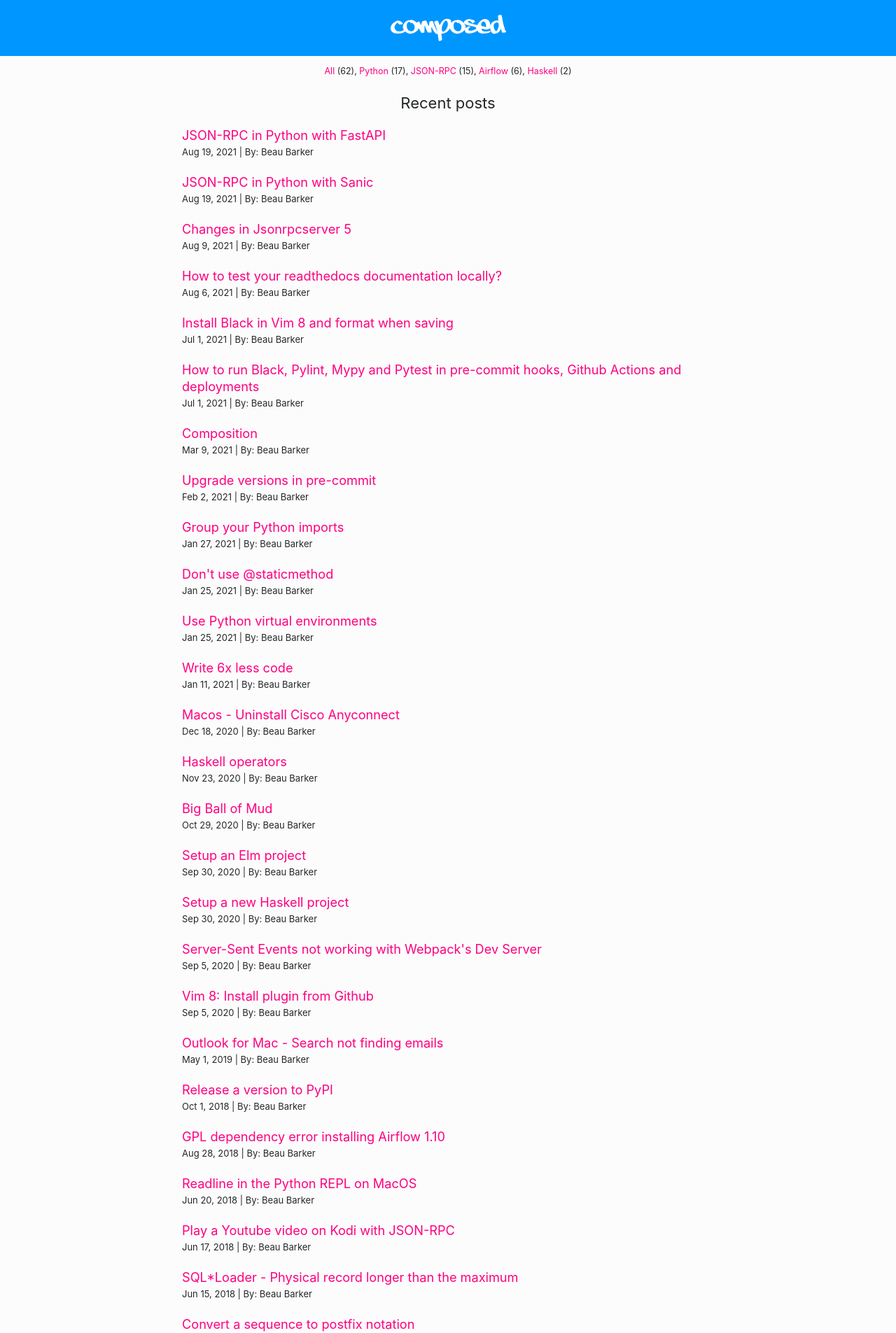
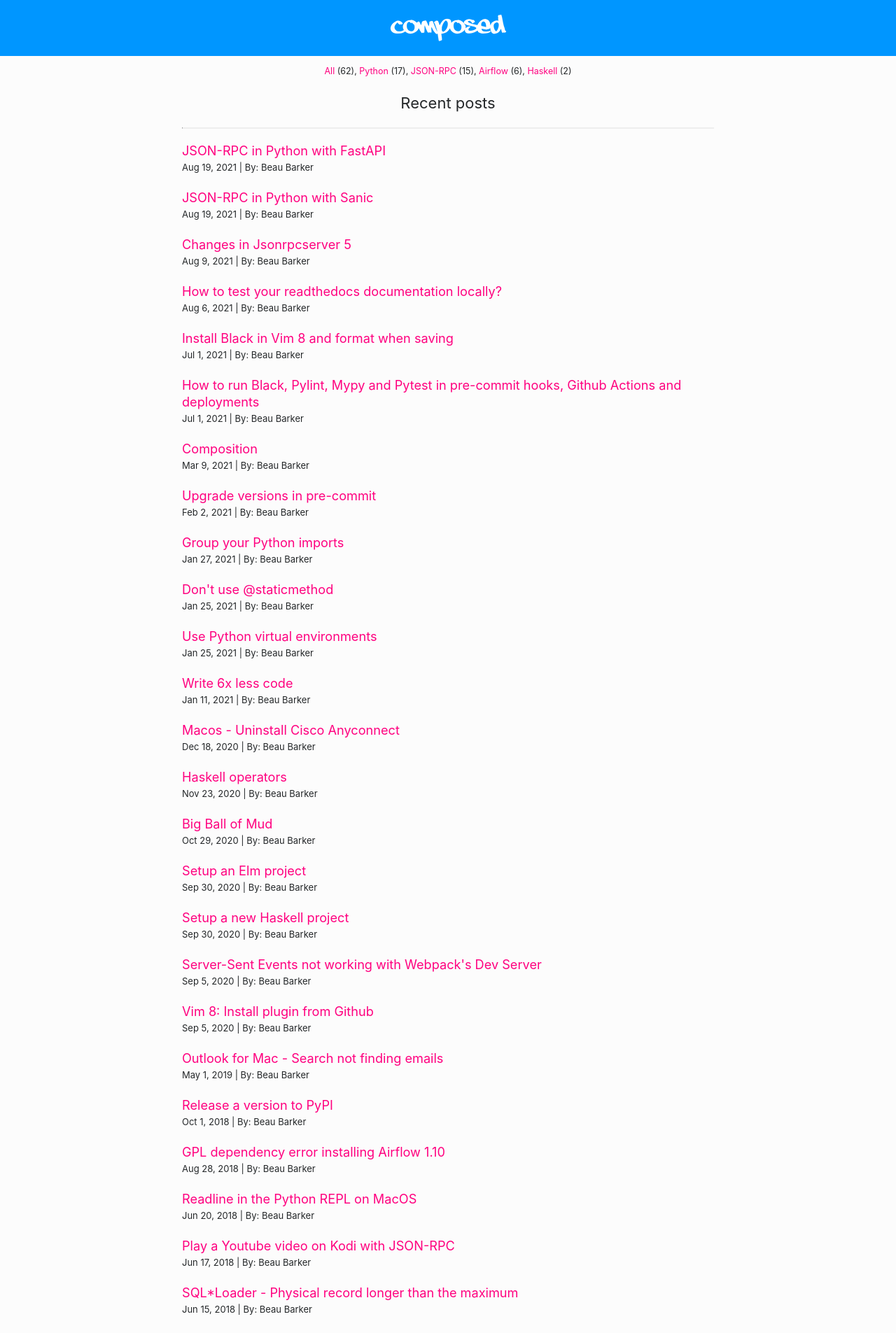
Before and after one commit to explodinglabs/explodinglabs.github.io, a Jekyll site: the page built from index.html, in a window 1280 px wide. Shown: the top 1905 px of the page at 70% size. Built offline with Jekyll 4.4.1, drawn with Linux system fonts in a browser that asks for light colours; some web fonts are replaced.

Commit message:
Adjust design

```diff
--- a/_layouts/category.html
+++ b/_layouts/category.html
@@ -5,7 +5,8 @@ layout: page
 
 <div class="wrapper post-list">
     <img src="/assets/{{page.subcategory}}.png" style="display: block; margin: auto" />
-    <h1>{{page.title}}</h1>
+    <h1 class="category-title">{{page.title}}</h1>
+    <hr />
 
     <ul>
         {% assign posts = site.posts | sort: 'date' | reverse %}
--- a/css/main.scss
+++ b/css/main.scss
@@ -60,9 +60,11 @@ nav {
 
 .post-list {
     h1 {
-        margin-top: $space;
-        margin-bottom: $space;
         text-align: center;
+    }
+
+    h1.category-title {
+        margin-top: $space/2;
     }
 
     ul {
@@ -73,6 +75,11 @@ nav {
             margin-bottom: $space;
         }
     }
+}
+
+hr {
+    border-top: 1px solid #eee;
+    margin: $space auto;
 }
 
 .post-link {
@@ -97,7 +104,7 @@ article {
     }
 
     .post-content {
-        margin-bottom: $space * 2;
+        margin-bottom: $space * 1.5;
     }
 
     footer {
--- a/index.html
+++ b/index.html
@@ -5,6 +5,8 @@ layout: page
 
 <div class="wrapper post-list">
     <h1>Recent posts</h1>
+    <hr />
+
     <ul>
         {% assign all_posts_date = site.posts | sort: 'date' | reverse %}
         {% for post in all_posts_date %}
```
